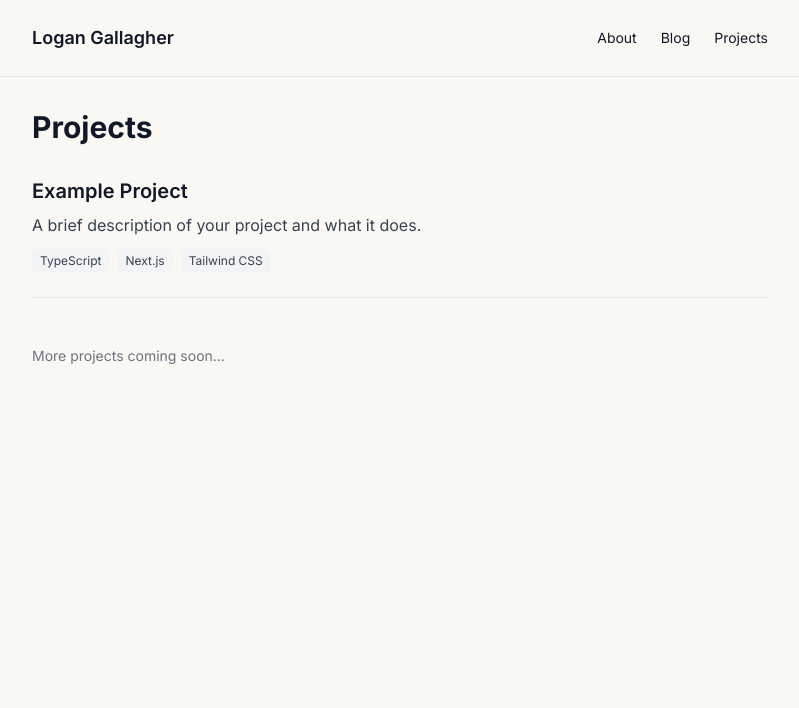
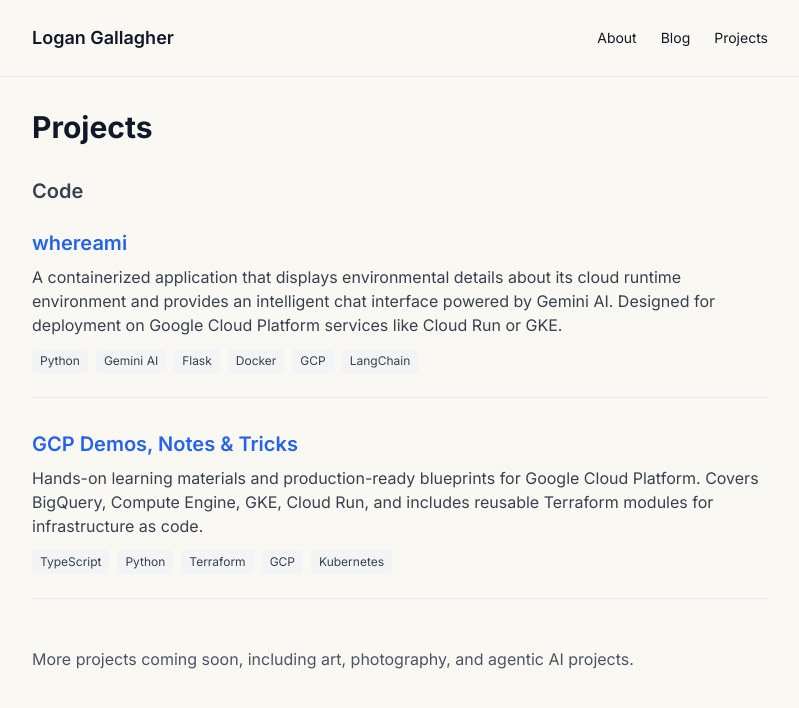
Before and after one commit to gallaglo/personal-website, a Next.js app: page /projects in a window 1280 px wide. Shown: the top 708 px of the page, without its empty margins (240-1039 px from the left). Built offline with nearby package versions, Linux system fonts and the light colour scheme.

Commit message:
update projects page with list of projects

```diff
--- a/app/projects/page.tsx
+++ b/app/projects/page.tsx
@@ -1,10 +1,16 @@
 export default function Projects() {
   const projects = [
     {
-      title: "Example Project",
-      description: "A brief description of your project and what it does.",
-      tech: ["TypeScript", "Next.js", "Tailwind CSS"],
-      link: "#",
+      title: "whereami",
+      description: "A containerized application that displays environmental details about its cloud runtime environment and provides an intelligent chat interface powered by Gemini AI. Designed for deployment on Google Cloud Platform services like Cloud Run or GKE.",
+      tech: ["Python", "Gemini AI", "Flask", "Docker", "GCP", "LangChain"],
+      link: "https://github.com/gallaglo/whereami",
+    },
+    {
+      title: "GCP Demos, Notes & Tricks",
+      description: "Hands-on learning materials and production-ready blueprints for Google Cloud Platform. Covers BigQuery, Compute Engine, GKE, Cloud Run, and includes reusable Terraform modules for infrastructure as code.",
+      tech: ["TypeScript", "Python", "Terraform", "GCP", "Kubernetes"],
+      link: "https://github.com/gallaglo/gcp-demos-notes-and-tricks",
     },
   ];
 
@@ -12,19 +18,21 @@ export default function Projects() {
     <div>
       <h1 className="text-3xl font-bold mb-8">Projects</h1>
 
+      <h2 className="text-xl font-semibold mb-6 text-gray-700">Code</h2>
+
       <div className="space-y-8">
         {projects.map((project, index) => (
           <div key={index} className="border-b border-gray-200 pb-6">
-            <h2 className="text-xl font-semibold mb-2">
+            <h3 className="text-xl font-semibold mb-2">
               <a
                 href={project.link}
-                className="hover:text-gray-600"
+                className="text-blue-600 hover:text-blue-800 hover:underline"
                 target="_blank"
                 rel="noopener noreferrer"
               >
                 {project.title}
               </a>
-            </h2>
+            </h3>
             <p className="text-gray-700 mb-3">{project.description}</p>
             <div className="flex gap-2 flex-wrap">
               {project.tech.map((tech, i) => (
@@ -40,8 +48,8 @@ export default function Projects() {
         ))}
       </div>
 
-      <p className="mt-12 text-gray-500 text-sm">
-        More projects coming soon...
+      <p className="mt-12 text-gray-600">
+        More projects coming soon, including art, photography, and agentic AI projects.
       </p>
     </div>
   );
```
